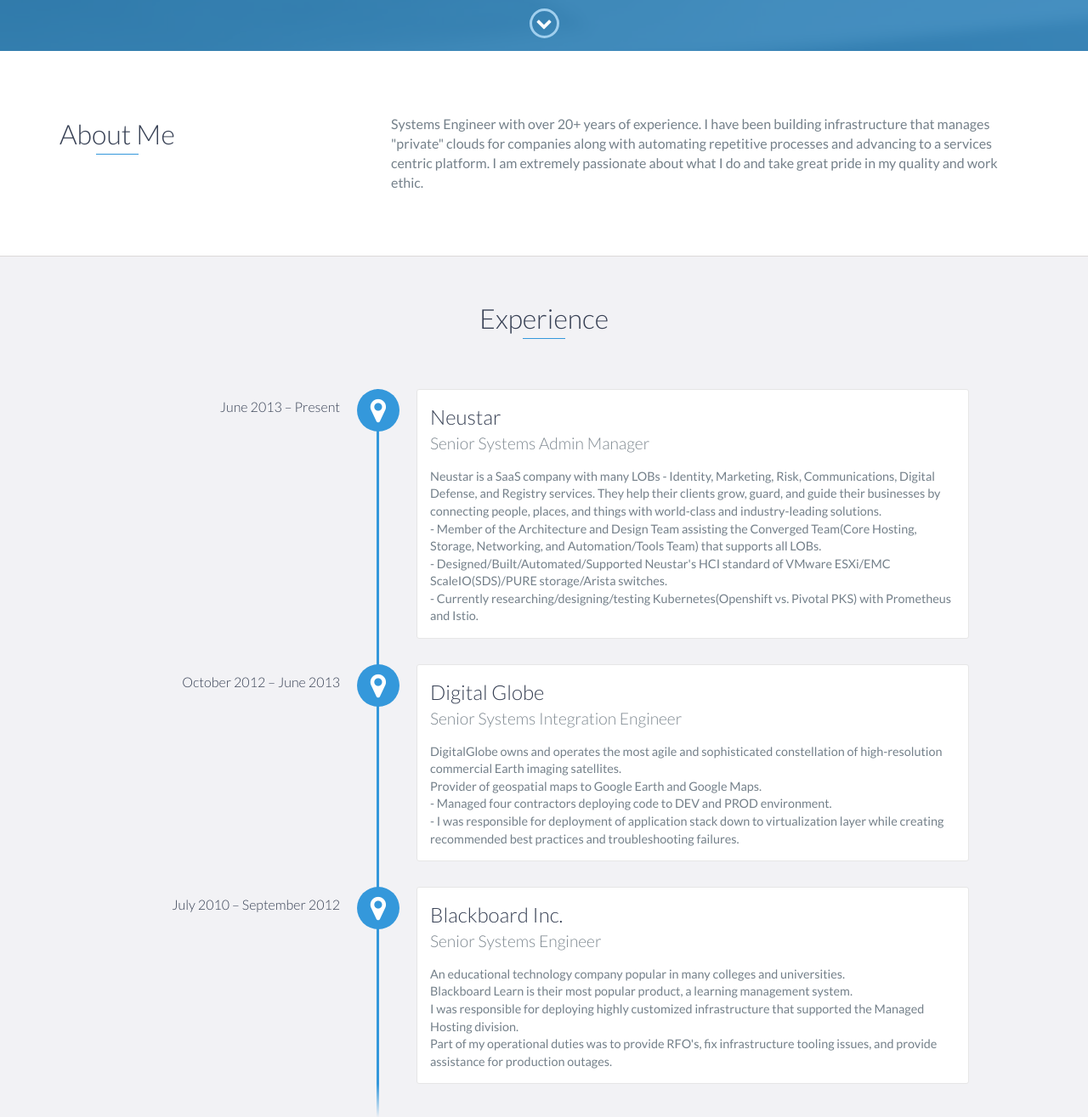
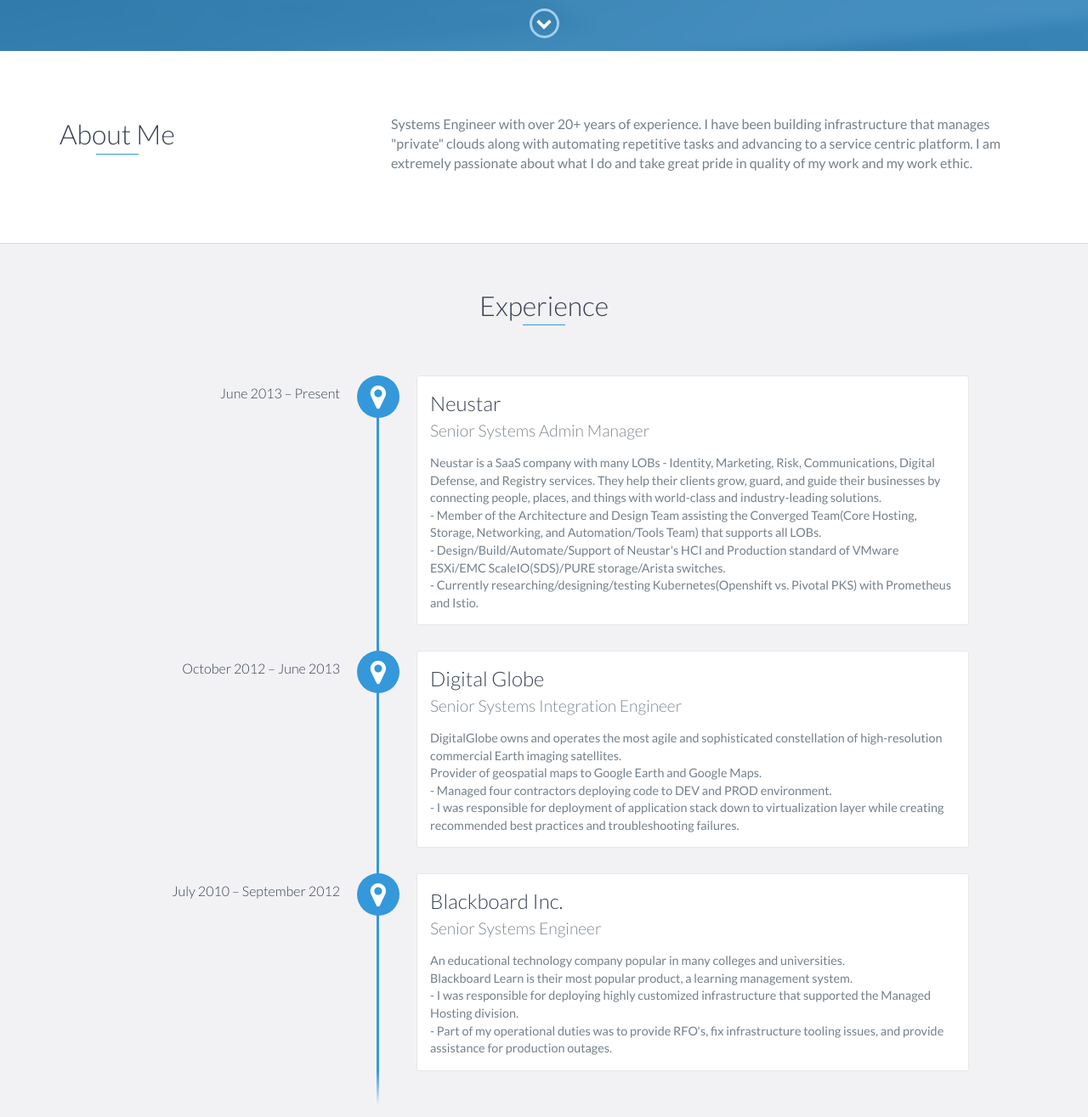
Before and after one commit to formichunter/formichunter.github.io, a website: page index.html in a window 1280 px wide. Shown: the part 740-2055 px from the top of the page at 85% size. Drawn offline with nearby package versions, Linux system fonts and the light colour scheme.

Commit message:
Fixed up indenting in code and corrected some grammar

```diff
--- a/index.html
+++ b/index.html
@@ -75,8 +75,8 @@
                 <div class="col-md-8">
                     <p>
                         Systems Engineer with over 20+ years of experience. I have been building infrastructure that manages "private" clouds
-                        for companies along with automating repetitive processes and advancing to a services centric platform. I am extremely
-                        passionate about what I do and take great pride in my quality and work ethic.
+                        along with automating repetitive tasks and advancing to a service centric platform. I am extremely
+                        passionate about what I do and take great pride in quality of my work and my work ethic.
                     </p>
                 </div>
             </div>
@@ -94,7 +94,7 @@
                     Neustar is a SaaS company with many LOBs - Identity, Marketing, Risk, Communications, Digital Defense, and Registry services.
                     They help their clients grow, guard, and guide their businesses by connecting people, places, and things with world-class and industry-leading solutions.<br>
                     - Member of the Architecture and Design Team assisting the Converged Team(Core Hosting, Storage, Networking, and Automation/Tools Team) that supports all LOBs.<br>
-                    - Designed/Built/Automated/Supported Neustar's HCI standard of VMware ESXi/EMC ScaleIO(SDS)/PURE storage/Arista switches.<br>
+                    - Design/Build/Automate/Support of Neustar's HCI and Production standard of VMware ESXi/EMC ScaleIO(SDS)/PURE storage/Arista switches.<br>
                     - Currently researching/designing/testing Kubernetes(Openshift vs. Pivotal PKS) with Prometheus and Istio.
                 </p>
             </div>
@@ -104,7 +104,7 @@
                 <h4>Senior Systems Integration Engineer</h4>
                 <p>
                     DigitalGlobe owns and operates the most agile and sophisticated constellation of high-resolution commercial Earth imaging satellites.<br>
-					Provider of geospatial maps to Google Earth and Google Maps.<br>
+		    Provider of geospatial maps to Google Earth and Google Maps.<br>
                     - Managed four contractors deploying code to DEV and PROD environment.<br>
                     - I was responsible for deployment of application stack down to virtualization layer while creating recommended best practices and troubleshooting failures.<br>
                 </p>
@@ -115,9 +115,9 @@
                 <h4>Senior Systems Engineer</h4>
                 <p>
                     An educational technology company popular in many colleges and universities.<br>
-					Blackboard Learn is their most popular product, a learning management system.<br>
-					I was responsible for deploying highly customized infrastructure that supported the Managed Hosting division.<br>
-					Part of my operational duties was to provide RFO's, fix infrastructure tooling issues, and provide assistance for production outages.<br>
+		    Blackboard Learn is their most popular product, a learning management system.<br>
+		    - I was responsible for deploying highly customized infrastructure that supported the Managed Hosting division.<br>
+		    - Part of my operational duties was to provide RFO's, fix infrastructure tooling issues, and provide assistance for production outages.<br>
                 </p>
             </div>
         </div>
@@ -191,8 +191,8 @@
                         <p align="left">
                             <a href="https://www.sun.com">[https://www.sun.com]</a><br>
                             <a href="https://www.cisco.com">[https://www.cisco.com]</a><br>
-							- CCNA(Cisco Certified Network Administrator)<br>
-							- SCSA(Solaris Certified System Administrator) - Solaris 7<br><br>
+	            	     - CCNA(Cisco Certified Network Administrator)<br>
+		             - SCSA(Solaris Certified System Administrator) - Solaris 7<br><br>
                         </p>
                     </div>
                     <!-- End .project-info -->
```
